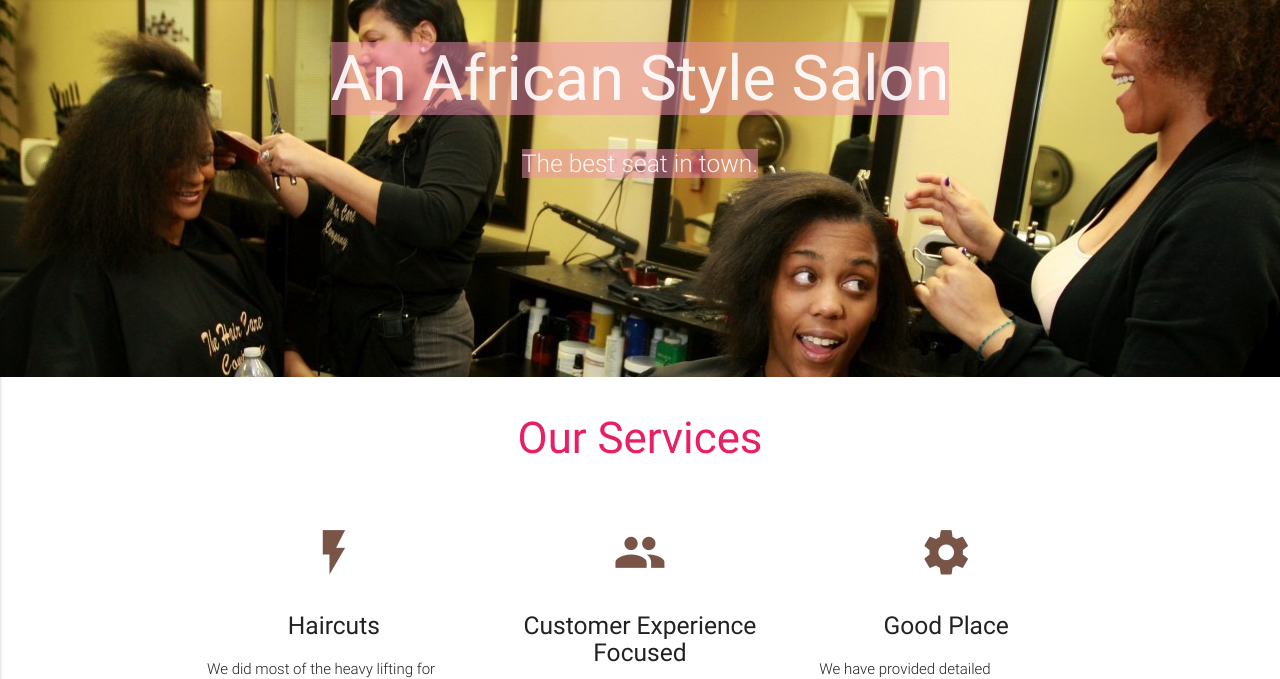
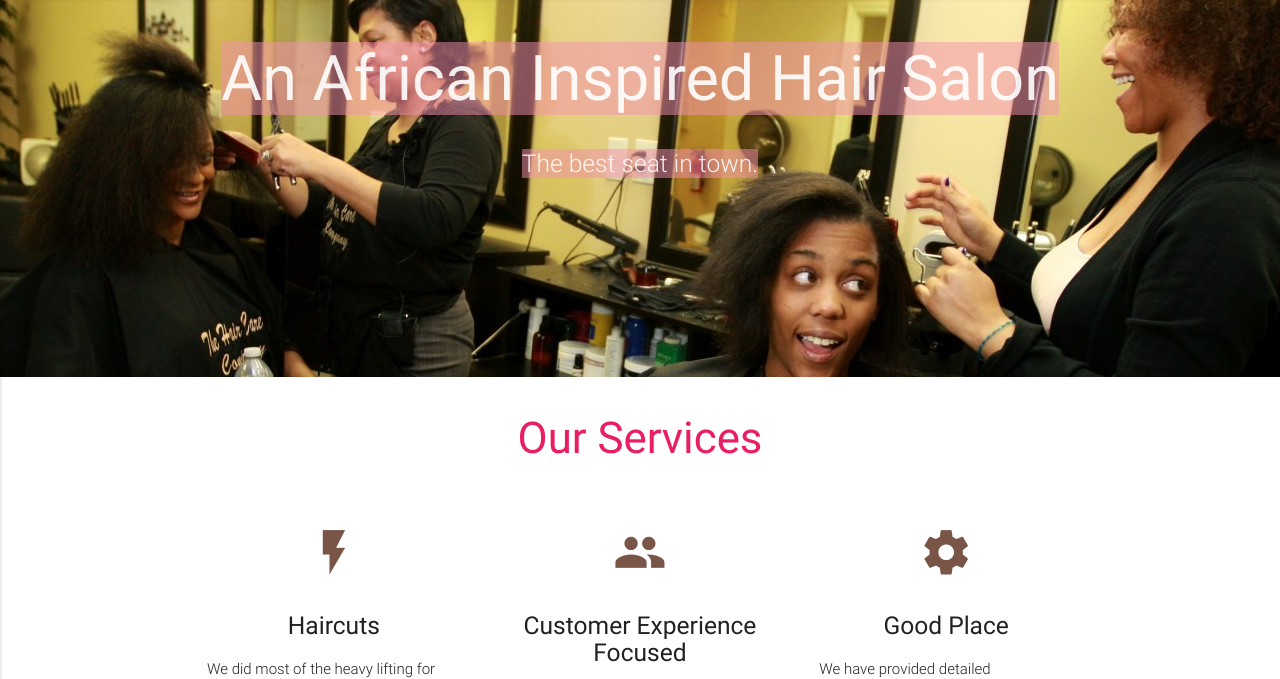
Before and after one commit to zorexsalvo/zaloon, a plain HTML site: page index.html in a window 1280 px wide. Shown: the part 67-746 px from the top of the page. Drawn offline with nearby package versions, Linux system fonts and the light colour scheme.

Commit message:
Update index.html

```diff
--- a/index.html
+++ b/index.html
@@ -32,7 +32,7 @@
     <div class="section no-pad-bot">
       <div class="container">
         <br><br>
-        <h1 class="header center"><span class="transluscent-pink">An African Style Salon</span></h1>
+        <h1 class="header center"><span class="transluscent-pink">An African Inspired Hair Salon</span></h1>
         <div class="row center">
           <h5 class="header col s12 light"><span class="transluscent-pink">The best seat in town.</span></h5>
         </div>
```
